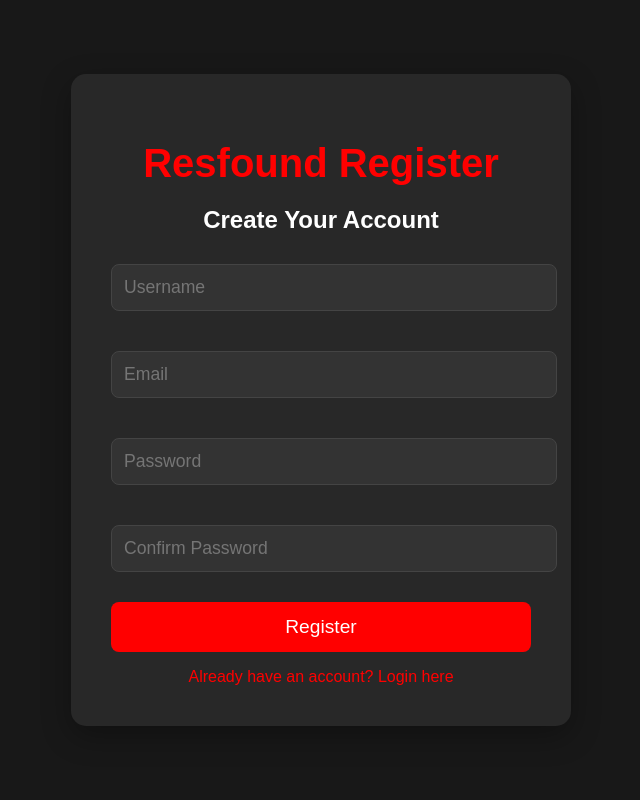
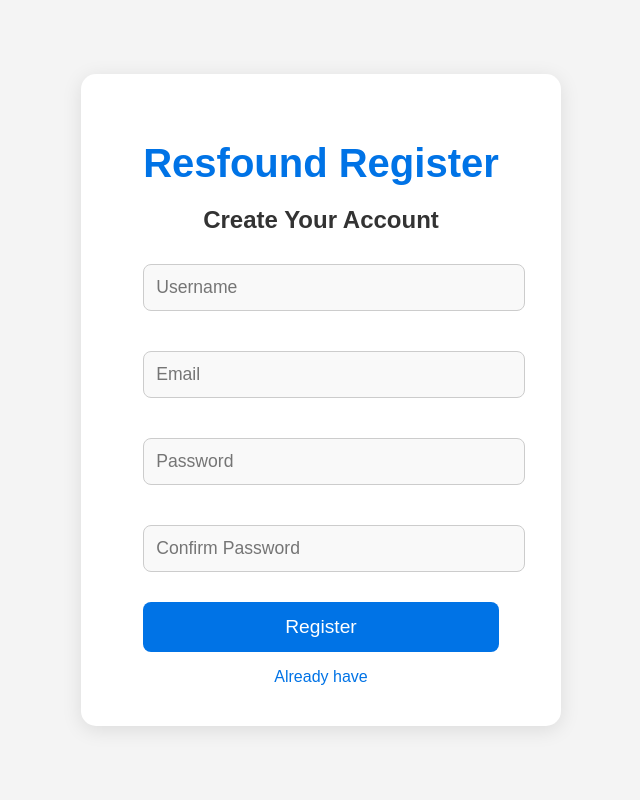
Before and after one commit to fajar-i/Resfound, a Django app: page /survey/register/ in a window 1280 px wide. Shown: the whole page, without its empty margins (319-959 px from the left). Run offline with Django 5.2, Linux system fonts and the light colour scheme.

Commit message:
refresh again

```diff
--- a/survey/templates/register.html
+++ b/survey/templates/register.html
@@ -11,13 +11,13 @@
         /* Global Styles */
         body {
             font-family: 'Arial', sans-serif;
-            background-color: #181818;
+            background-color: #f4f4f4;
             margin: 0;
             display: flex;
             justify-content: center;
             align-items: center;
             height: 100vh;
-            color: white;
+            color: #333;
         }
 
         .register-container {
@@ -25,29 +25,26 @@
             justify-content: center;
             align-items: center;
             width: 100%;
-            max-width: 500px;
-        }
-
-        .container {
-            background-color: #282828;
+            max-width: 400px;
+            box-shadow: 0 4px 20px rgba(0, 0, 0, 0.1);
+            border-radius: 15px;
+            background-color: #ffffff;
             padding: 40px;
-            border-radius: 15px;
-            box-shadow: 0 10px 30px rgba(0, 0, 0, 0.3);
-            width: 100%;
-            text-align: center;
         }
 
         h1 {
             font-size: 2.5rem;
             margin-bottom: 20px;
-            color: #FF0000; /* YouTube Red */
+            color: #0073e6; /* Canva Blue */
             font-weight: bold;
+            text-align: center;
         }
 
         h2 {
             font-size: 1.5rem;
-            color: #fff;
+            color: #333;
             margin-bottom: 20px;
+            text-align: center;
         }
 
         .form-group {
@@ -60,17 +57,25 @@
             width: 100%;
             padding: 12px;
             margin: 10px 0;
-            border: 1px solid #444;
+            border: 1px solid #ccc;
             border-radius: 8px;
-            background-color: #333;
-            color: white;
+            background-color: #f9f9f9;
+            color: #333;
             font-size: 1.1rem;
+            transition: border-color 0.3s ease;
+        }
+
+        input[type="text"]:focus,
+        input[type="email"]:focus,
+        input[type="password"]:focus {
+            border-color: #0073e6;
+            outline: none;
         }
 
         button {
             width: 100%;
             padding: 14px;
-            background-color: #FF0000; /* YouTube Red */
+            background-color: #0073e6; /* Canva Blue */
             color: white;
             border: none;
             border-radius: 8px;
@@ -80,21 +85,23 @@
         }
 
         button:hover {
-            background-color: #cc0000;
+            background-color: #005bb5;
         }
 
         .error {
             color: #f44336;
             font-size: 1rem;
             margin-top: 15px;
+            text-align: center;
         }
 
         .login-link {
             font-size: 1rem;
-            color: #FF0000;
+            color: #0073e6;
             text-decoration: none;
             display: block;
             margin-top: 10px;
+            text-align: center;
         }
 
         .login-link:hover {
@@ -103,7 +110,7 @@
 
         /* Responsive */
         @media (max-width: 768px) {
-            .container {
+            .register-container {
                 padding: 25px;
             }
 
@@ -151,9 +158,4 @@
                 {% endif %}
             </p>
 
-            <a href="{% url 'login' %}" class="login-link">Already have an account? Login here</a>
-        </div>
-    </div>
-</body>
-
-</html>
+            <a href="{% url 'login' %}" class="login-link">Already have
```
Also changed, not shown: resfound/settings.py (line endings or trailing spaces).
